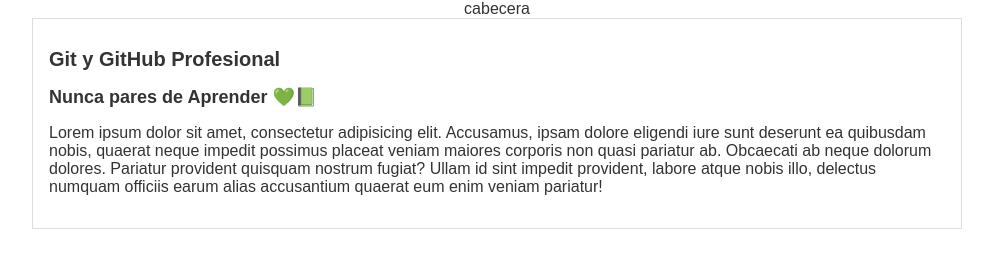
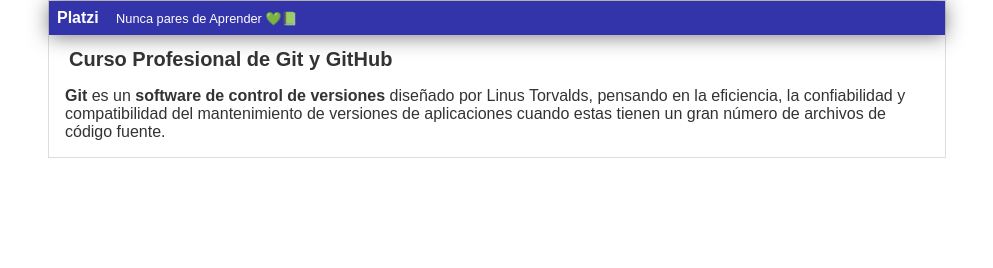
Before and after one commit to Nelav99/GitYGitHubProfesional, a plain HTML site: page index.html in a window 1280 px wide. Shown: the whole page, without its empty margins (143-1136 px from the left). Drawn offline with Linux system fonts and the light colour scheme.

Commit message:
finalizada la cabecera con diseño azul

```diff
--- a/index.css
+++ b/index.css
@@ -7,9 +7,23 @@ body {
     padding: 0;
 }
 
+#cabecera {
+    background: #33a;
+    box-shadow: 0px 2px 20px 0px rgba(0,0,0,0.5);
+    color: white;
+    font-weight: bold;
+    margin: 0;
+    padding: 0.5em;
+}
+
+#cabecera #tagline {
+    padding-left: 1em;
+    font-weight: normal;
+    font-size: 0.8em;
+}
+
 #container {
     width: 70%;
-    padding: 1em;
     text-align: left;
     border: 1px solid #ddd;
     margin: 0 auto;
@@ -17,8 +31,10 @@ body {
 
 #container h1 {
     font-size: 20px;
+    padding: 0 1em;
 }
 
-#container h2 {
-    font-size: 18px;
+#container p {
+    font-size: 16px;
+    padding: 0 1em;
 }
--- a/index.html
+++ b/index.html
@@ -8,16 +8,14 @@
     <title>Git y GitHub Profesional</title>
 </head>
 <body>
-    <div id="cabecera">
-        cabecera
-    </div>
     <div id="container">
+        <div id="cabecera">
+            Platzi
+            <span id="tagline">Nunca pares de Aprender 💚📗</span>
+        </div>
         <div id="post">
-            <h1>Git y GitHub Profesional</h1>
-            <h2>Nunca pares de Aprender 💚📗</h2>
-            <p>Lorem ipsum dolor sit amet, consectetur adipisicing elit. Accusamus, ipsam dolore eligendi iure sunt deserunt ea quibusdam nobis, quaerat neque impedit possimus placeat veniam maiores corporis non quasi pariatur ab.
-            Obcaecati ab neque dolorum dolores. Pariatur provident quisquam nostrum fugiat? Ullam id sint impedit provident, labore atque nobis illo, delectus numquam officiis earum alias accusantium quaerat eum enim veniam pariatur!
-            </p>
+            <h1>Curso Profesional de Git y GitHub</h1>
+            <p><strong>Git</strong> es un <strong>software de control de versiones</strong> diseñado por Linus Torvalds, pensando en la eficiencia, la confiabilidad y compatibilidad del mantenimiento de versiones de aplicaciones cuando estas tienen un gran número de archivos de código fuente.</p>
         </div>
     </div>
 </body>
```
